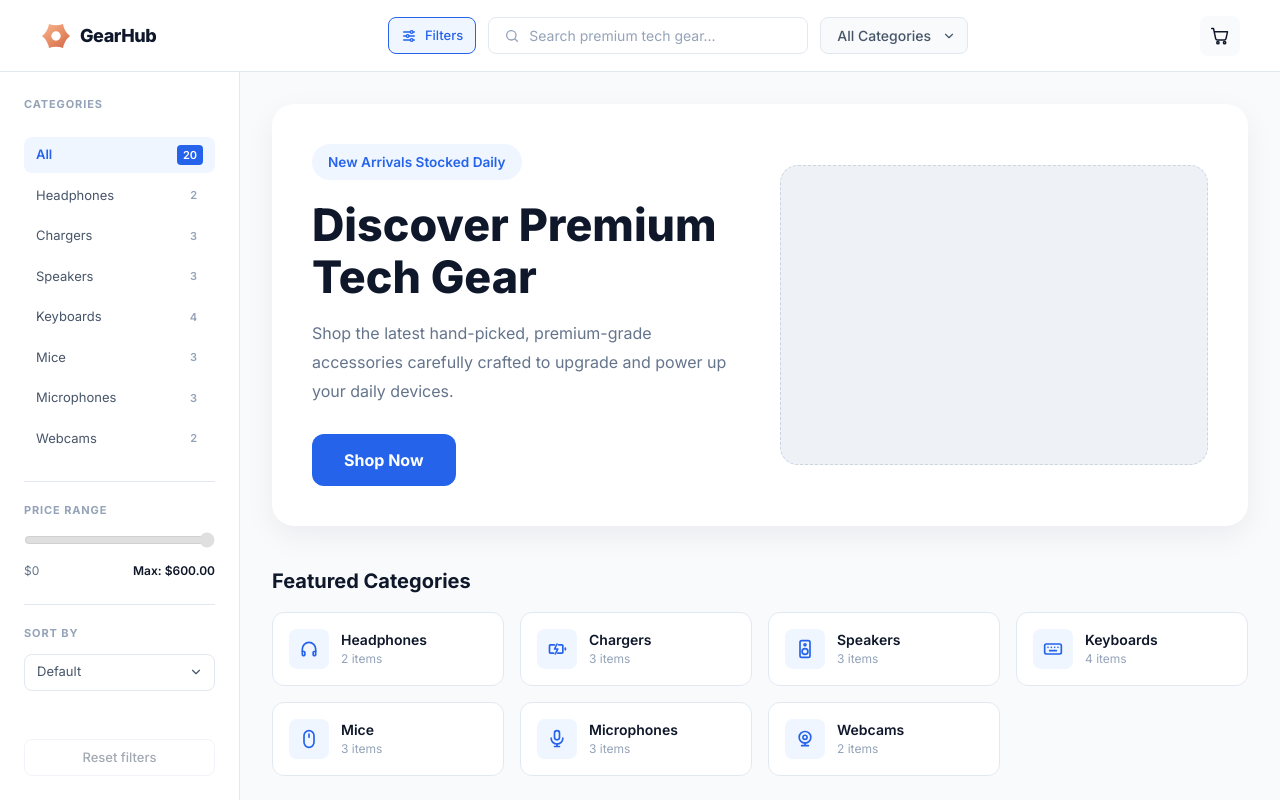
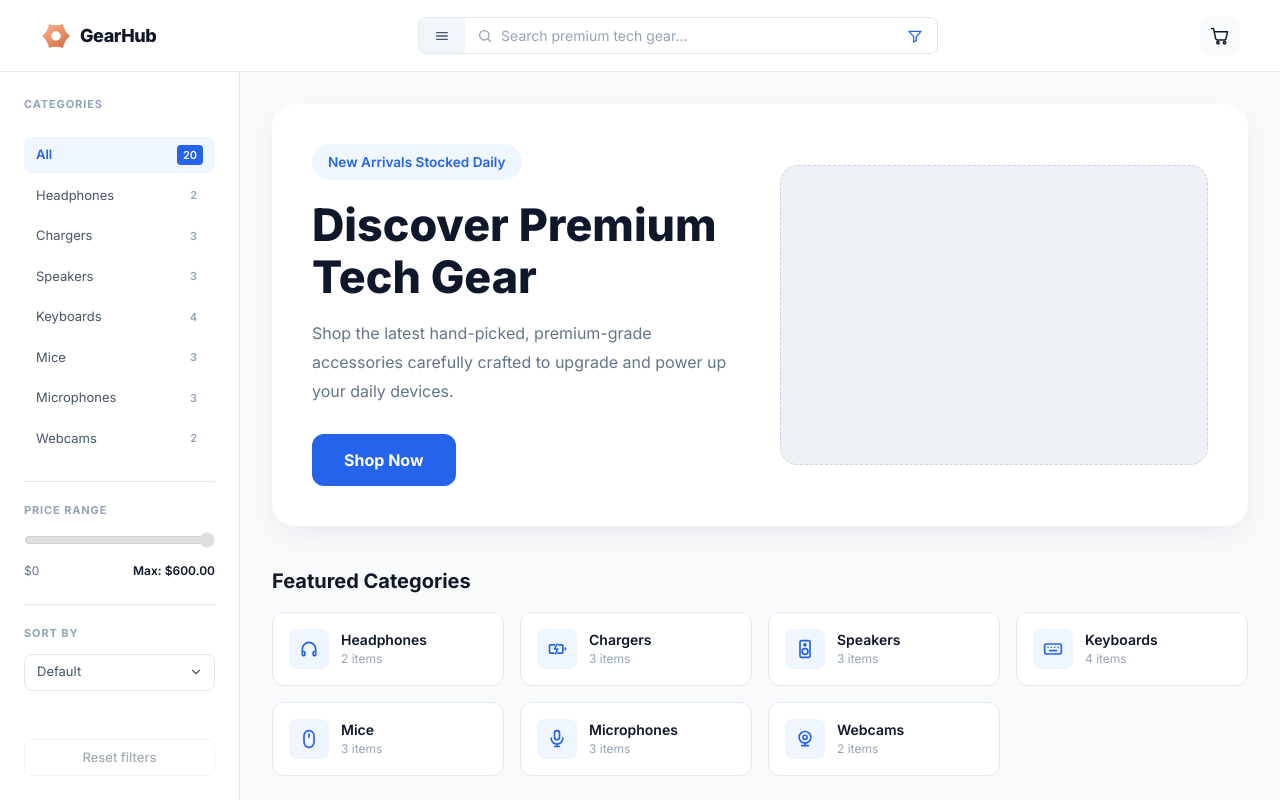
Before and after one commit to neilacapuccino/lab-2-se2, a React (Vite) app in the folder gearhub/: page / in a window 1280 px wide. Built offline with nearby package versions, Linux system fonts and the light colour scheme.

Commit message:
UI searchbar refined

```diff
--- a/gearhub/src/App.tsx
+++ b/gearhub/src/App.tsx
@@ -5,6 +5,7 @@ import DashboardPage from "./pages/dashboardPage";
 import { products } from "./data/products";
 import { MAX_PRICE } from "./types";
 import type { CartItem, Filters, Product } from "./types";
+import { countByCategory } from "./utils/productUtils";
 import { WIDE_LAYOUT, useMediaQuery } from "./utils/useMediaQuery";
 
 /**
@@ -109,6 +110,7 @@ function App() {
   };
 
   const cartCount = cart.reduce((sum, item) => sum + item.quantity, 0);
+  const categoryCounts = countByCategory(products);
 
   return (
     <div className="min-h-screen bg-[#F8FAFC]">
@@ -122,6 +124,8 @@ function App() {
         isFilterOpen={isFilterOpen}
         onFilterClick={() => openFilter(!isFilterOpen)}
         onHomeClick={goHome}
+        categoryCounts={categoryCounts}
+        totalProducts={products.length}
       />
 
       <Routes>
--- /dev/null
+++ b/gearhub/src/components/CategoryMenu.tsx
@@ -0,0 +1,113 @@
+import { useEffect, useRef, useState } from 'react';
+import { Check, Menu } from './icons';
+import { CATEGORIES } from '../types';
+
+interface CategoryMenuProps {
+  category: string;
+  counts: Record<string, number>;
+  total: number;
+  onCategoryChange: (category: string) => void;
+}
+
+/**
+ * Category picker.
+ *
+ * A native <select> is used elsewhere for simple cases, but its dropdown is drawn
+ * by the operating system and cannot be styled — so this renders its own menu to
+ * match the rest of the interface. Keyboard and dismissal behaviour that the
+ * native control provides for free is reimplemented below.
+ */
+export default function CategoryMenu({
+  category,
+  counts,
+  total,
+  onCategoryChange,
+}: CategoryMenuProps) {
+  const [open, setOpen] = useState(false);
+  const root = useRef<HTMLDivElement>(null);
+
+  useEffect(() => {
+    if (!open) return;
+
+    const onPointerDown = (event: PointerEvent) => {
+      if (!root.current?.contains(event.target as Node)) setOpen(false);
+    };
+    const onKeyDown = (event: KeyboardEvent) => {
+      if (event.key === 'Escape') setOpen(false);
+    };
+
+    document.addEventListener('pointerdown', onPointerDown);
+    document.addEventListener('keydown', onKeyDown);
+    return () => {
+      document.removeEventListener('pointerdown', onPointerDown);
+      document.removeEventListener('keydown', onKeyDown);
+    };
+  }, [open]);
+
+  const choose = (next: string) => {
+    onCategoryChange(next);
+    setOpen(false);
+  };
+
+  return (
+    <div ref={root} className="relative flex shrink-0">
+      <button
+        type="button"
+        onClick={() => setOpen((current) => !current)}
+        aria-haspopup="listbox"
+        aria-expanded={open}
+        aria-label={`Category: ${category}`}
+        className={`flex w-[46px] cursor-pointer items-center justify-center rounded-l-[7px] transition-colors ${
+          open ? 'bg-[#E2E8F0] text-[#2563EB]' : 'bg-[#F1F5F9] text-[#475569] hover:bg-[#E2E8F0]'
+        }`}
+      >
+        <Menu aria-hidden="true" className="size-4" />
+        {category !== 'All' && (
+          <span className="absolute top-2 right-2 size-1.5 rounded-full bg-[#2563EB]" />
+        )}
+      </button>
+
+      {open && (
+        <div
+          role="listbox"
+          aria-label="Categories"
+          className="absolute top-[calc(100%+8px)] left-0 z-50 w-[220px] overflow-hidden rounded-xl border border-[#E2E8F0] bg-white p-1.5 shadow-[0_12px_32px_rgba(15,23,42,0.14)]"
+        >
+          {CATEGORIES.map((option) => {
+            const active = option === category;
+            const count = option === 'All' ? total : (counts[option] ?? 0);
+
+            return (
+              <button
+                key={option}
+                type="button"
+                role="option"
+                aria-selected={active}
+                onClick={() => choose(option)}
+                className={`flex w-full cursor-pointer items-center gap-2 rounded-lg px-2.5 py-2 text-left text-[13px] transition-colors ${
+                  active
+                    ? 'bg-[#EFF6FF] font-semibold text-[#2563EB]'
+                    : 'text-[#334155] hover:bg-[#F8FAFC]'
+                }`}
+              >
+                <span className="flex w-4 shrink-0 justify-center">
+                  {active && <Check className="size-3.5" />}
+                </span>
+                <span className="flex-1 truncate">
+                  {option === 'All' ? 'All Categories' : option}
+                </span>
+                <span
+                  className={`text-[11px] tabular-nums ${
+                    active ? 'text-[#2563EB]' : 'text-[#94A3B8]'
+                  }`}
+                >
+                  {count}
+                </span>
+              </button>
+            );
+          })}
+        </div>
+      )}
+    </div>
+  );
+}
--- a/gearhub/src/components/icons.tsx
+++ b/gearhub/src/components/icons.tsx
@@ -82,6 +82,32 @@ export function Trash(props: IconProps) {
       <path d="M4 7h16M10 11v6M14 11v6" />
       <path d="M6 7l1 12a2 2 0 0 0 2 2h6a2 2 0 0 0 2-2l1-12" />
       <path d="M9 7V5a1 1 0 0 1 1-1h4a1 1 0 0 1 1 1v2" />
+    </Icon>
+  );
+}
+
+export function Check(props: IconProps) {
+  return (
+    <Icon {...props}>
+      <path d="m5 13 4 4 10-10" />
+    </Icon>
+  );
+}
+
+/** Three stacked lines — the category / list control. */
+export function Menu(props: IconProps) {
+  return (
+    <Icon {...props}>
+      <path d="M4 7h16M4 12h16M4 17h16" />
+    </Icon>
+  );
+}
+
+/** Funnel — the usual "filter" mark. */
+export function Funnel(props: IconProps) {
+  return (
+    <Icon {...props}>
+      <path d="M3 5h18l-7 8v6l-4 2v-8z" />
     </Icon>
   );
 }
--- a/gearhub/src/components/layout/NavBar.tsx
+++ b/gearhub/src/components/layout/NavBar.tsx
@@ -1,5 +1,5 @@
-import { ChevronDown, Search, ShoppingCart, Sliders } from '../icons';
-import { CATEGORIES } from '../../types';
+import CategoryMenu from '../CategoryMenu';
+import { Funnel, Search, ShoppingCart } from '../icons';
 
 interface NavBarProps {
   searchQuery: string;
@@ -13,6 +13,9 @@ interface NavBarProps {
   onFilterClick: () => void;
   /** Clears the filters and closes the cart, returning to the featured view. */
   onHomeClick: () => void;
+  /** Per-category totals, shown beside each option in the category menu. */
+  categoryCounts: Record<string, number>;
+  totalProducts: number;
 }
 
 /**
@@ -35,6 +38,8 @@ export default function NavBar({
   isFilterOpen,
   onFilterClick,
   onHomeClick,
+  categoryCounts,
+  totalProducts,
 }: NavBarProps) {
   return (
     <header className="sticky top-0 z-30 h-[72px] border-b border-[#E2E8F0] bg-white">
@@ -51,56 +56,48 @@ export default function NavBar({
           </span>
         </button>
 
-        <div className="flex flex-1 items-center justify-center gap-3">
-          <button
-            type="button"
-            onClick={onFilterClick}
-            aria-pressed={isFilterOpen}
-            aria-label="Toggle filters"
-            className={`flex h-[37px] shrink-0 cursor-pointer items-center gap-2 rounded-lg border px-3 text-[13px] font-medium transition-colors ${
-              isFilterOpen
-                ? 'border-[#2563EB] bg-[#EFF6FF] text-[#2563EB]'
-                : 'border-[#E2E8F0] bg-[#F8FAFC] text-[#475569] hover:border-[#CBD5E1]'
-            }`}
-          >
-            <Sliders className="size-4" />
-            <span className="max-[640px]:hidden">Filters</span>
-          </button>
+        <div className="flex flex-1 justify-center">
+          {/* One unit: a single outer border, no internal dividers. The category
+              end is set apart by a darker fill rather than a line. */}
+          {/* No overflow-hidden here: it would clip the category dropdown.
+              The end segments round their own outer corners instead. */}
+          <div className="flex h-[37px] w-full max-w-[520px] items-stretch rounded-lg border border-[#E2E8F0] bg-white transition-colors focus-within:border-[#2563EB]">
+            <CategoryMenu
+              category={category}
+              counts={categoryCounts}
+              total={totalProducts}
+              onCategoryChange={onCategoryChange}
+            />
 
-          <label className="relative block w-full max-w-[320px]">
+            <label className="relative flex min-w-0 flex-1 items-center">
               <span className="sr-only">Search products</span>
               <Search
                 aria-hidden="true"
                 strokeWidth={2}
-              className="pointer-events-none absolute top-1/2 left-4 size-4 -translate-y-1/2 text-[#94A3B8]"
+                className="pointer-events-none absolute left-3 size-4 text-[#94A3B8]"
               />
               <input
                 type="search"
                 value={searchQuery}
                 onChange={(event) => onSearchChange(event.target.value)}
                 placeholder="Search premium tech gear..."
-              className="h-[37px] w-full rounded-lg border border-[#E2E8F0] pr-3 pl-10 text-[14px] text-[#0F172A] transition-colors placeholder:text-[#94A3B8] hover:border-[#CBD5E1] focus:border-[#2563EB] focus:outline-none"
+                className="h-full w-full bg-transparent pr-3 pl-9 text-[14px] text-[#0F172A] placeholder:text-[#94A3B8] focus:outline-none"
               />
             </label>
 
-          <div className="relative w-[148px] shrink-0">
-            <select
-              value={category}
-              onChange={(event) => onCategoryChange(event.target.value)}
-              aria-label="Filter by category"
-              className="h-[37px] w-full cursor-pointer appearance-none rounded-lg border border-[#E2E8F0] bg-[#F8FAFC] pr-8 pl-4 text-[14px] font-medium text-[#475569] transition-colors hover:border-[#CBD5E1] focus:border-[#2563EB] focus:outline-none"
+            <button
+              type="button"
+              onClick={onFilterClick}
+              aria-pressed={isFilterOpen}
+              aria-label="Toggle filters"
+              className={`flex w-[44px] shrink-0 cursor-pointer items-center justify-center rounded-r-[7px] transition-colors ${
+                isFilterOpen
+                  ? 'text-[#2563EB]'
+                  : 'text-[#94A3B8] hover:text-[#475569]'
+              }`}
             >
-              {CATEGORIES.map((option) => (
-                <option key={option} value={option}>
-                  {option === 'All' ? 'All Categories' : option}
-                </option>
-              ))}
-            </select>
-            <ChevronDown
-              aria-hidden="true"
-              strokeWidth={2}
-              className="pointer-events-none absolute top-1/2 right-3 size-3.5 -translate-y-1/2 text-[#475569]"
-            />
+              <Funnel className="size-4" />
+            </button>
           </div>
         </div>
 
```
Lines whose indentation alone changed are shown as unchanged.
